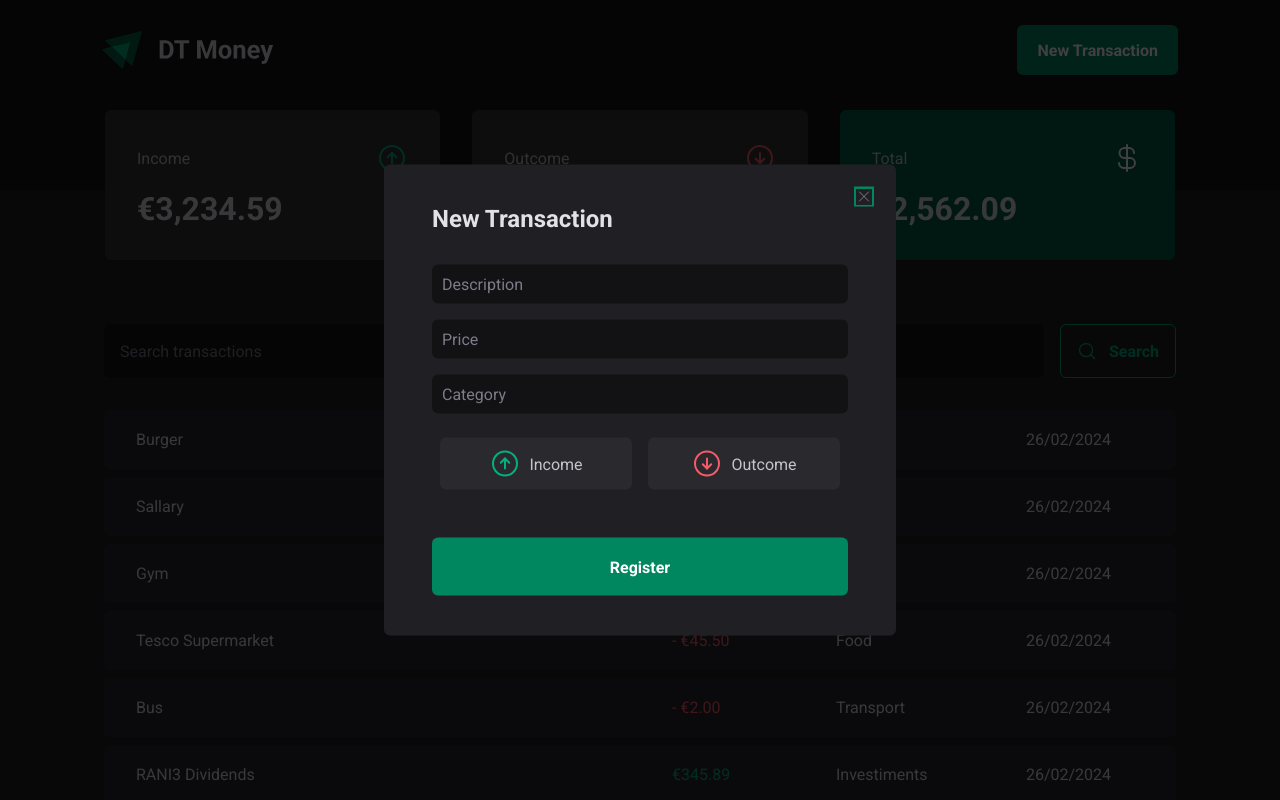
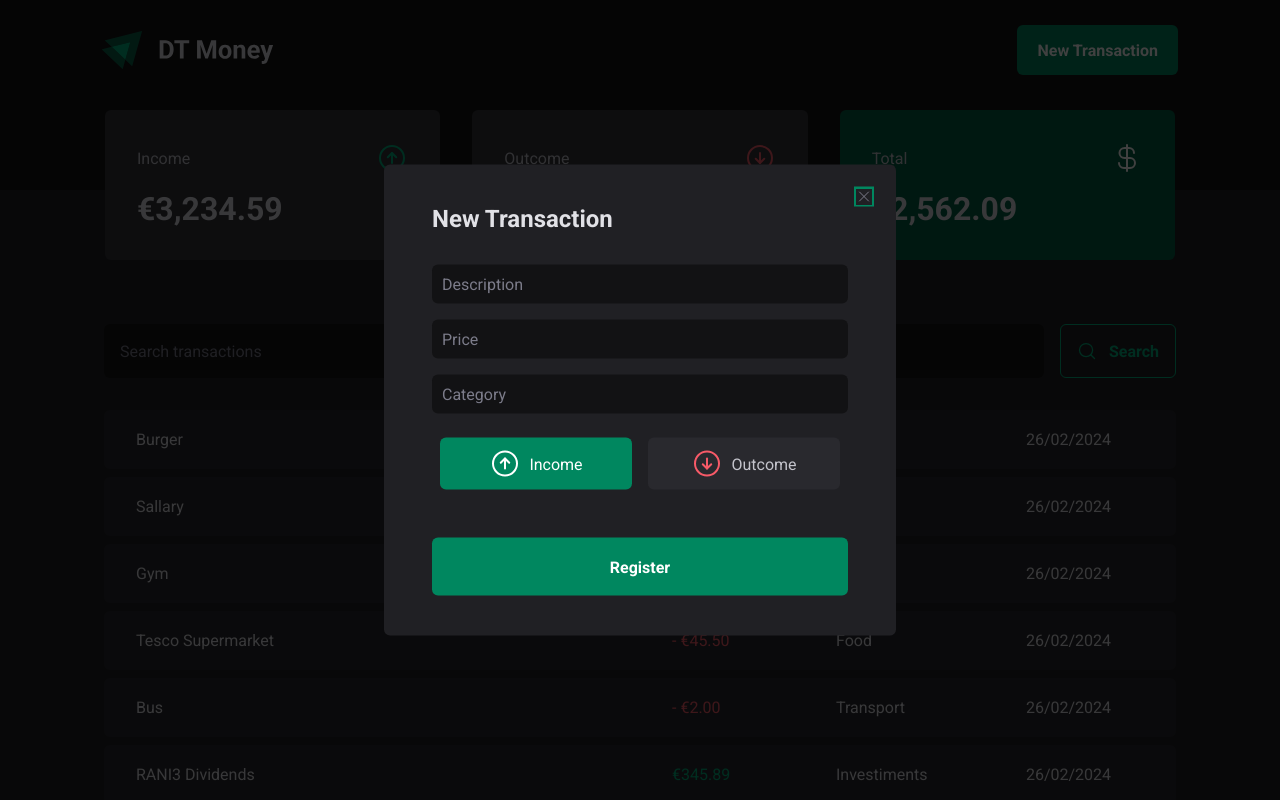
Before and after one commit to eduaardofranco/dt-money, a React (Vite) app: page / in a window 1280 px wide. Both pictures are taken after a click on the button "New Transaction". Shown: the top 800 px of the page. Built offline with nearby package versions, Linux system fonts and the light colour scheme; data requests are answered from the project's data file.

Commit message:
controlled radio button

```diff
--- a/src/components/NewTransactionModal/index.tsx
+++ b/src/components/NewTransactionModal/index.tsx
@@ -2,13 +2,13 @@
 import { CloseButton, Content, Overlay, TransactionType, TransactionTypeButton } from './styles'
 import { ArrowCircleDown, ArrowCircleUp, X } from 'phosphor-react'
 import * as z from 'zod'
-import { useForm } from 'react-hook-form'
+import { Controller, useForm } from 'react-hook-form'
 
 const newTransactionSchema = z.object({
     description: z.string(),
     price: z.number(),
     category: z.string(),
-    type: z.enum(['income', 'outcome'])
+    type: z.enum(['income', 'outcome']),
 })
 
 type NewTransactionFomrInputs = z.infer<typeof newTransactionSchema>
@@ -16,10 +16,13 @@
 export function NewTransactionModal() {
 
     const { register,
+            control,
             handleSubmit,
             formState: { isSubmitting }
     } = useForm<NewTransactionFomrInputs>({
-
+        defaultValues: {
+            type: 'income'
+        }
     })
 
     async function handleCreateNewTransaction(data: NewTransactionFomrInputs) {
@@ -59,7 +62,12 @@
                         required
                         {...register('category')}
                     />
-                    <TransactionType>
+                    <Controller
+                        control={control}
+                        name="type"
+                        render={({ field }) => {
+                            return (
+                                <TransactionType onValueChange={field.onChange} value={field.value}>
                                     <TransactionTypeButton variant="income" value="income">
                                         <ArrowCircleUp size={32} />
                                             Income
@@ -69,6 +77,9 @@
                                             Outcome
                                     </TransactionTypeButton>
                                 </TransactionType>
+                            )
+                        }}
+                    />
 
                     <button type="submit" disabled={isSubmitting}>Register</button>
                 </form>
```
Lines whose indentation alone changed are shown as unchanged.
